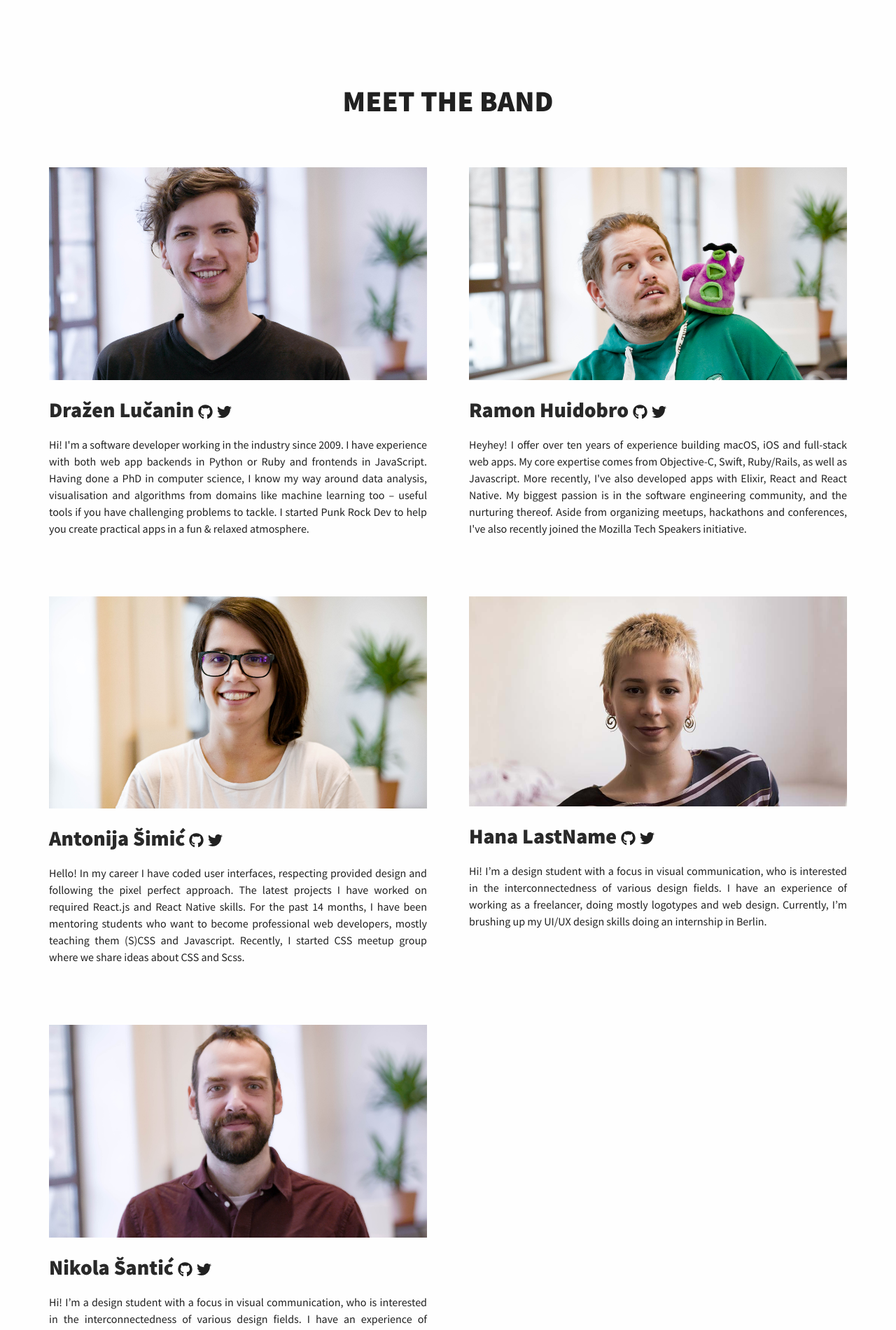
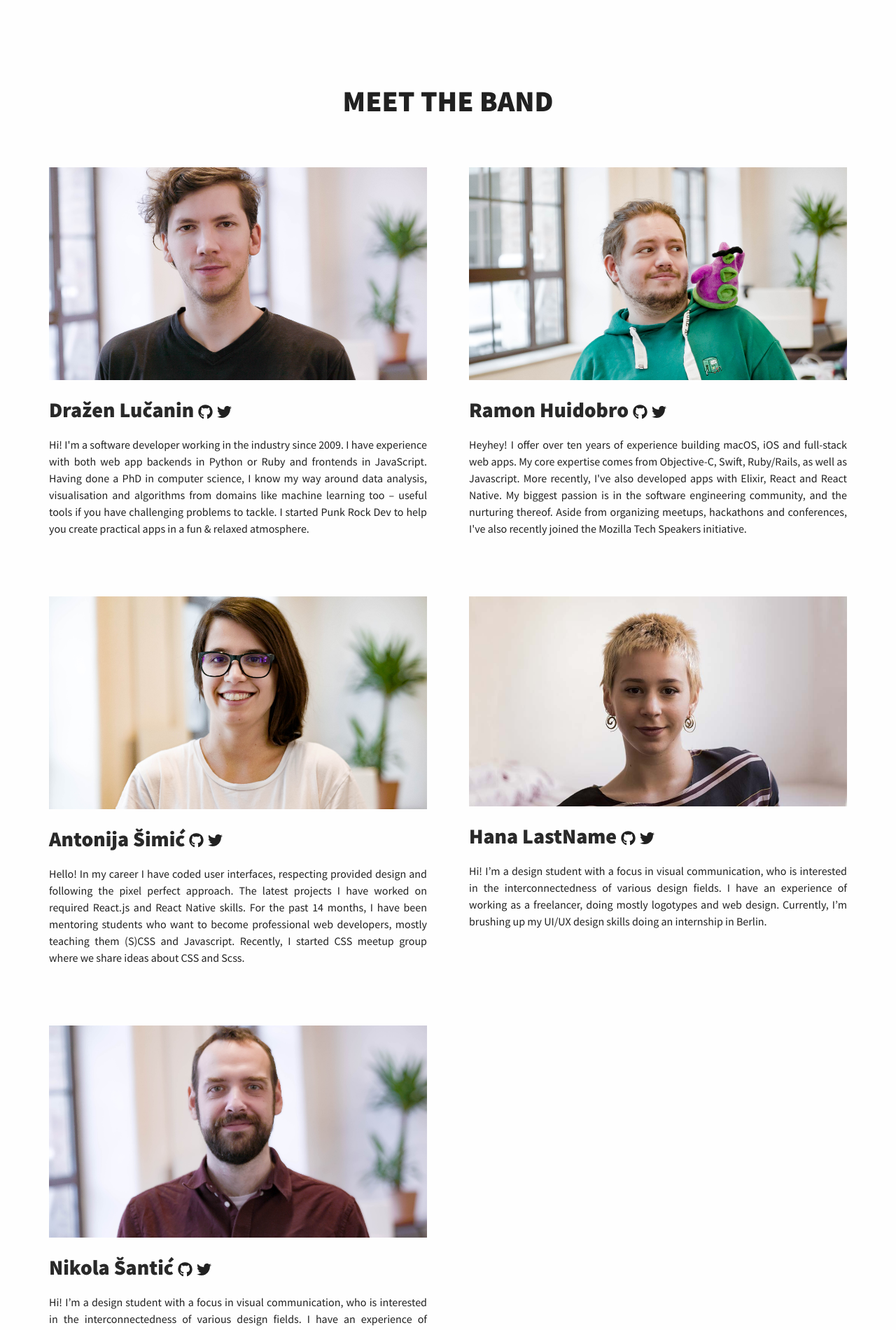
Before and after one commit to punkrockdev/punkrockdev.github.io, a Jekyll site: the page built from index.md, in a window 1280 px wide. Shown: the part 961-2861 px from the top of the page at 70% size. Built offline with Jekyll 4.4.1, drawn with Linux system fonts in a browser that asks for light colours; nearby versions of some CDN libraries; comment, search, counter and statistics services are not loaded.

Commit message:
toggle on hover different image for a team member

```diff
--- a/_layouts/home.html
+++ b/_layouts/home.html
@@ -159,21 +159,34 @@ are important to build good apps that your users will love.
 </div>
 <div class="row" style="padding: 0;">
     <div class="col-1-2 about-col">
+      <div class="picture-wrapper">
         <picture>
-            <source srcset="images/team/drazen.jpg" type="image/jpg">
-            <img src="images/team/drazen.jpg" alt="photo of Dražen" class="mugshot">
+            <source srcset="images/team/drazen.jpg" type="image/jpg" class="mugshot-hidden">
+            <img src="images/team/drazen.jpg" alt="photo of Dražen" class="mugshot-hidden">
         </picture>
+
+        <picture>
+            <source srcset="images/team/drazen2.jpg" type="image/jpg">
+            <img src="images/team/drazen2.jpg" alt="photo of Dražen" class="mugshot">
+        </picture>
+      </div>
 
         <h3><a href="https://metakermit.com/" class="about-name">Dražen Lučanin</a> <a href="https://github.com/metakermit"><i class="fab fa-github"></i></a> <a href="https://twitter.com/metakermit"><i class="fab fa-twitter"></i></a></h3>
         <p class="about-description">Hi! I'm a software developer working in the industry since 2009. I have experience with both web app backends in Python or Ruby and frontends in JavaScript. Having done a PhD in computer science, I know my way around data analysis, visualisation and algorithms from domains like machine learning too – useful tools if you have challenging problems to tackle. I started Punk Rock Dev to help you create practical apps in a fun & relaxed atmosphere.</p>
     </div>
 
     <div class="col-1-2 about-col">
+        <div class="picture-wrapper">
+          <picture>
+              <source srcset="images/team/ramon.jpg" type="image/jpg" class="mugshot-hidden">
+              <img src="images/team/ramon.jpg" alt="photo of Dražen" class="mugshot-hidden">
+          </picture>
+          <picture>
+              <source srcset="images/team/ramon2.jpg" type="image/jpg">
+              <img src="images/team/ramon2.jpg" alt="photo of Dražen" class="mugshot">
+          </picture>
 
-      <picture>
-          <source srcset="images/team/ramon.jpg" type="image/jpg">
-          <img src="images/team/ramon.jpg" alt="photo of Dražen" class="mugshot">
-      </picture>
+        </div>
 
         <h3><a href="https://metakermit.com/" class="about-name">Ramon Huidobro</a> <a href="https://github.com/metakermit"><i class="fab fa-github"></i></a> <a href="https://twitter.com/metakermit"><i class="fab fa-twitter"></i></a></h3>
         <p class="about-description">
@@ -247,7 +260,6 @@ are important to build good apps that your users will love.
 
         </form>
     </div>
-
 </section>
 
 <div class="raw show-desktop">
--- a/_sass/_layout.scss
+++ b/_sass/_layout.scss
@@ -432,19 +432,36 @@ p {
       }
     }
   }
+
+  .picture-wrapper {
+    position: relative;
+    cursor: pointer;
+
+    .mugshot-hidden {
+      position: absolute;
+      top: 0;
+      opacity: 0;
+    }
+
+    &:hover {
+      .mugshot-hidden {
+        opacity: 1;
+      }
+    }
+  }
 }
 
 .contact-section {
-  p, label {
+  p, label, input, textarea {
     font: {
       size: 20px;
     }
+    padding-left: 0;
   }
   form {
     input {
       padding: 7px 0;
       margin: 0;
-      font-size: 20px;
     }
   }
 }
```
Also changed, not shown: images/team/Drazen2.jpg (added), images/team/ramon2.jpg (added).
